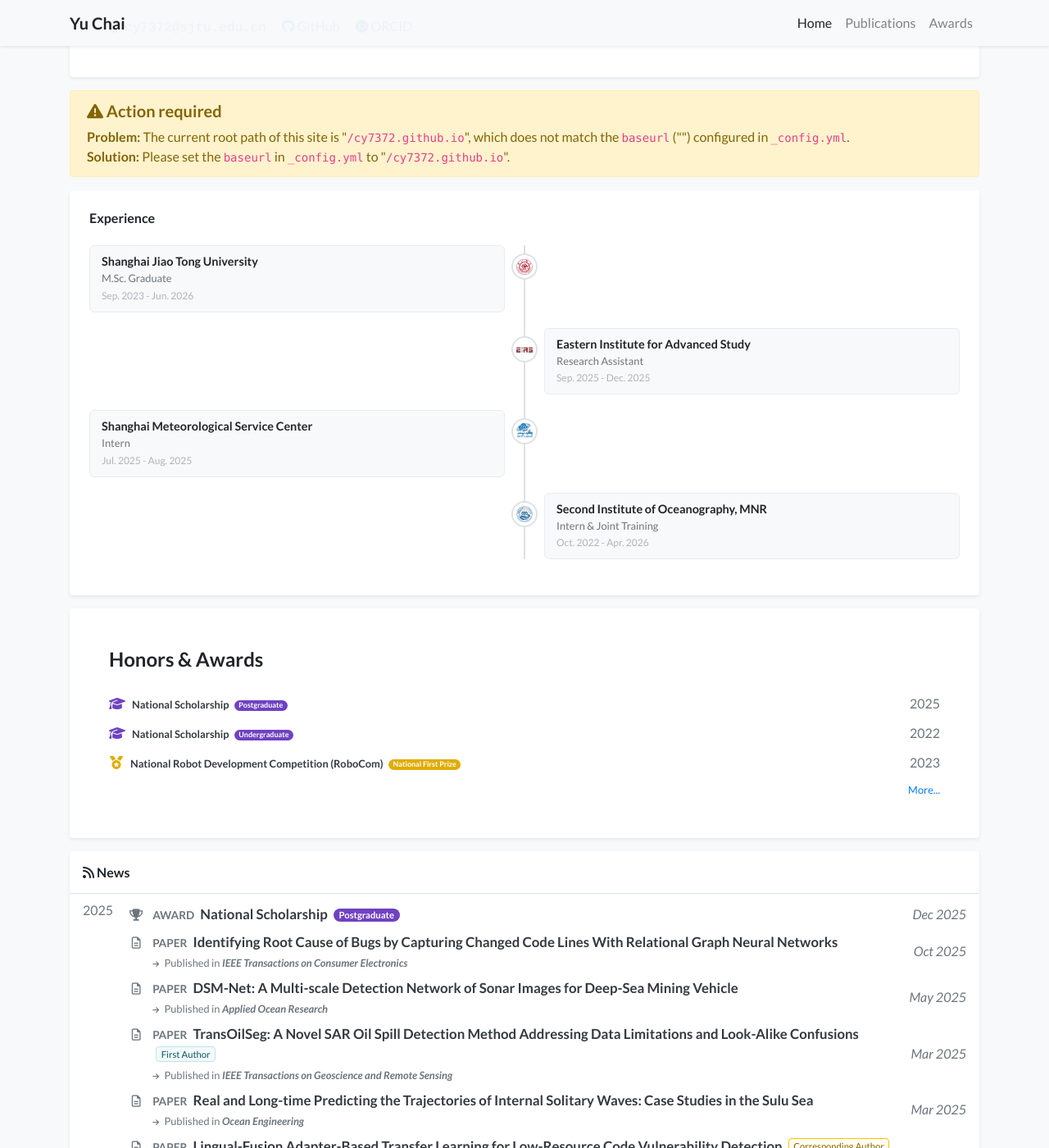
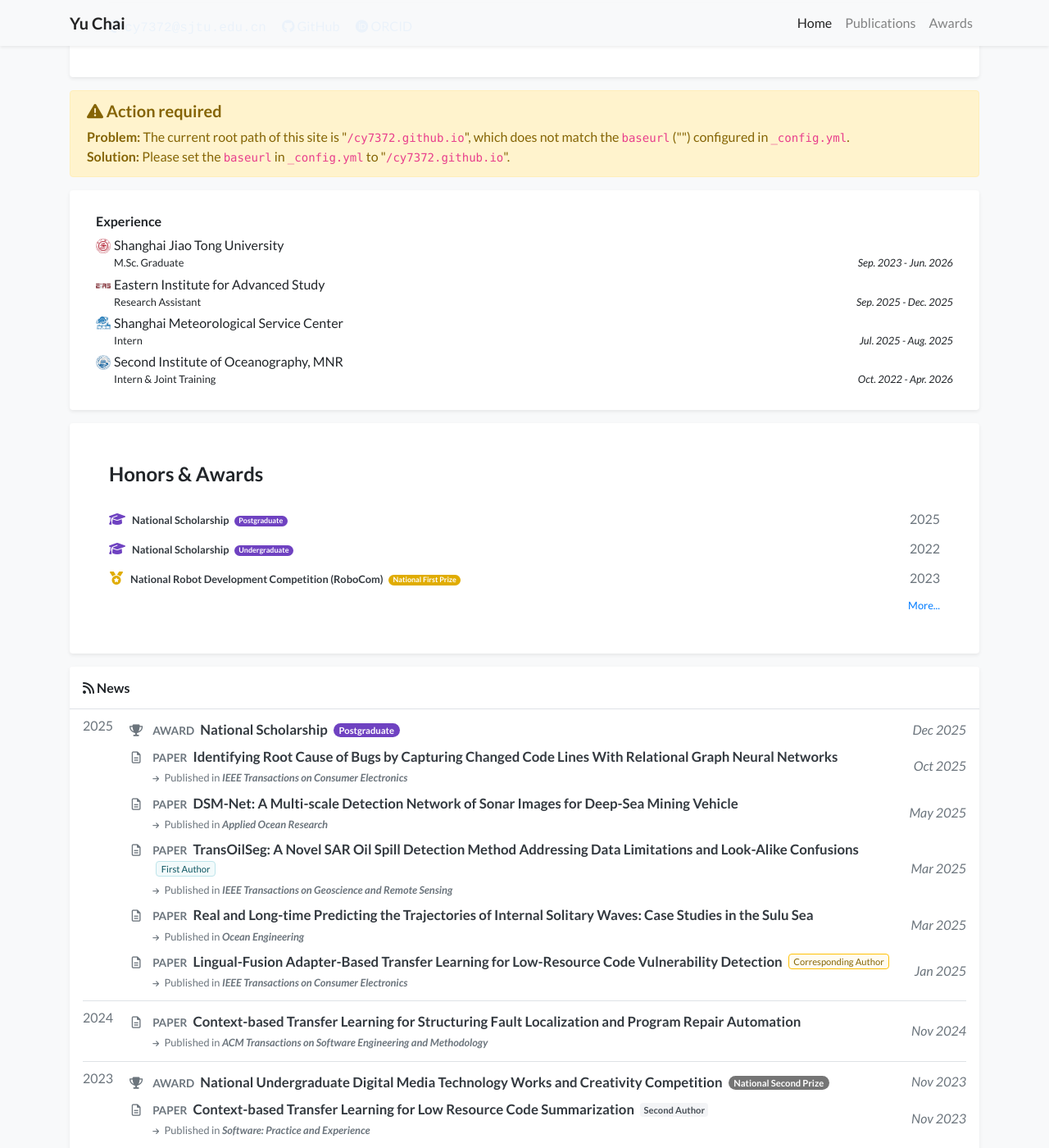
Before and after one commit to cy7372/cy7372.github.io, a Jekyll site: the page built from index.html, in a window 1280 px wide and 1400 px high, scrolled down 542 px. Shown: the whole window at 82% size. Built offline with Jekyll 4.4.1, drawn with Linux system fonts in a browser that asks for light colours; nearby versions of some CDN libraries; a style sheet for code colours, icons or effects is not loaded.

Commit message:
[Auto Backup] 修复经验列表展示格式，采用紧凑列表样式

```diff
--- a/_includes/widgets/experience_card.html
+++ b/_includes/widgets/experience_card.html
@@ -2,41 +2,41 @@
     <div class="col">
         <div class="card border-0 shadow-sm bg-white">
             <div class="card-body p-4">
-                <h6 class="mb-4">Experience</h6>
-
-                <div class="tl-center">
-                    {% assign items = "" | split: "" %}
-
+                <div class="mx-2 my-1">
+                    <h6>Experience</h6>
+                    <ul class="list-unstyled mb-1">
                         {% if site.data.profile.education %}
                         {% for item in site.data.profile.education %}
-                        {% assign str = item.name | append: "||" | append: item.logo | append: "||" | append: item.position | append: "||" | append: item.date %}
-                        {% assign items = items | push: str %}
+                        <li class="media mb-1">
+                            <img src="{{ item.logo | relative_url }}" alt="{{ item.name }}" style="width: 18px;" class="mr-1 mt-1">
+                            <div class="media-body">
+                                <div>{{ item.name }}</div>
+                                <div class="small">{{ item.dept }}</div>
+                                <div class="small d-flex justify-content-between">
+                                    <div>{{ item.position }}</div>
+                                    <div class="mt-auto no-break text-right pl-2" style="min-width: 135px;"><em>{{ item.date }}</em></div>
+                                </div>
+                            </div>
+                        </li>
                         {% endfor %}
                         {% endif %}
 
                         {% if site.data.profile.experience %}
                         {% for item in site.data.profile.experience %}
-                        {% assign str = item.name | append: "||" | append: item.logo | append: "||" | append: item.position | append: "||" | append: item.date %}
-                        {% assign items = items | push: str %}
+                        <li class="media mb-1">
+                            <img src="{{ item.logo | relative_url }}" alt="{{ item.name }}" style="width: 18px;" class="mr-1 mt-1">
+                            <div class="media-body">
+                                <div>{{ item.name }}</div>
+                                <div class="small">{{ item.dept }}</div>
+                                <div class="small d-flex justify-content-between">
+                                    <div>{{ item.position }}</div>
+                                    <div class="mt-auto no-break text-right pl-2" style="min-width: 135px;"><em>{{ item.date }}</em></div>
+                                </div>
+                            </div>
+                        </li>
                         {% endfor %}
                         {% endif %}
-
-                    {% for str in items %}
-                    {% assign parts = str | split: "||" %}
-                    {% assign mod = forloop.index0 | modulo: 2 %}
-                    <div class="tl-row {% if mod == 0 %}tl-left{% else %}tl-right{% endif %}">
-                        <div class="tl-card">
-                            <div class="tl-card-name">{{ parts[0] }}</div>
-                            {% if parts[2] and parts[2] != "" %}
-                            <div class="tl-card-pos">{{ parts[2] }}</div>
-                            {% endif %}
-                            <div class="tl-card-date">{{ parts[3] }}</div>
-                        </div>
-                        <div class="tl-dot">
-                            <img src="{{ parts[1] | relative_url }}" alt="{{ parts[0] }}" class="tl-dot-img">
-                        </div>
-                    </div>
-                    {% endfor %}
+                    </ul>
                 </div>
             </div>
         </div>
--- a/assets/css/global.css
+++ b/assets/css/global.css
@@ -196,104 +196,3 @@
 [id^="modal-citation-"] .modal-footer {
     border-top: 1px solid #e9ecef;
 }
-
-/* 6. Center-aligned alternating timeline */
-.tl-center {
-    position: relative;
-    padding: 0;
-}
-
-.tl-center::before {
-    content: '';
-    position: absolute;
-    left: 50%;
-    top: 0;
-    bottom: 0;
-    width: 2px;
-    background: #dee2e6;
-    transform: translateX(-50%);
-}
-
-.tl-row {
-    position: relative;
-    display: flex;
-    align-items: flex-start;
-    margin-bottom: 1.2rem;
-    width: 100%;
-}
-
-.tl-left {
-    flex-direction: row;
-    padding-right: calc(50% + 24px);
-}
-
-.tl-right {
-    flex-direction: row-reverse;
-    padding-left: calc(50% + 24px);
-}
-
-.tl-card {
-    background: #f8f9fa;
-    border: 1px solid #e9ecef;
-    border-radius: 6px;
-    padding: 10px 14px;
-    flex: 1;
-    min-width: 0;
-}
-
-.tl-card-name {
-    font-weight: 600;
-    font-size: 0.9rem;
-    color: #212529;
-    line-height: 1.3;
-}
-
-.tl-card-pos {
-    font-size: 0.8rem;
-    color: #6c757d;
-    margin-top: 2px;
-    line-height: 1.3;
-}
-
-.tl-card-date {
-    font-size: 0.75rem;
-    color: #adb5bd;
-    margin-top: 4px;
-}
-
-.tl-dot {
-    position: absolute;
-    left: 50%;
-    top: 10px;
-    transform: translateX(-50%);
-    width: 32px;
-    height: 32px;
-    border-radius: 50%;
-    background: #fff;
-    border: 2px solid #dee2e6;
-    display: flex;
-    align-items: center;
-    justify-content: center;
-    z-index: 1;
-}
-
-.tl-dot-img {
-    width: 20px;
-    height: 20px;
-    object-fit: contain;
-}
-
-@media (max-width: 767px) {
-    .tl-center::before {
-        left: 16px;
-    }
-    .tl-left,
-    .tl-right {
-        padding-left: 44px;
-        padding-right: 0;
-        flex-direction: row;
-    }
-    .tl-dot {
-        left: 16px;
-    }
-}
```
Lines whose indentation alone changed are shown as unchanged.
